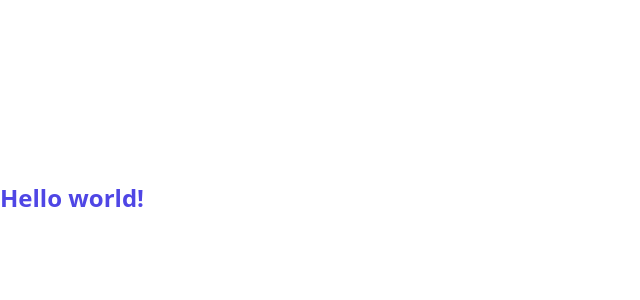
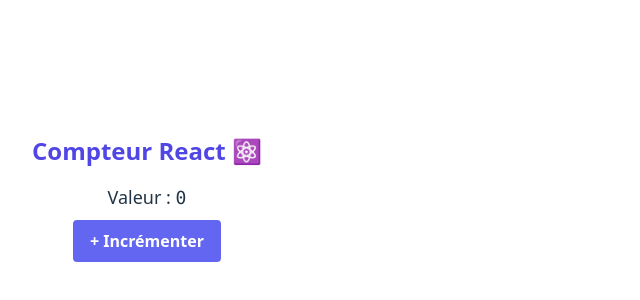
Before and after one commit to arnaud-rein/react-iot-project, a React (Vite) app: page / in a window 1280 px wide. Shown: the part 202-502 px from the top of the page, without its empty margins (0-640 px from the left). Built offline with nearby package versions, Linux system fonts and the light colour scheme.

Commit message:
ADD : exemple bouton increment

```diff
--- a/src/main.tsx
+++ b/src/main.tsx
@@ -6,11 +6,30 @@ import {
 } from "react-router-dom";
 import "./index.css";
 
+import { useState } from "react";
+
+function Home() {
+    const [count, setCount] = useState(0);
+
+    return (
+        <div className="p-8 text-center">
+            <h1 className="text-2xl font-bold text-indigo-600 mb-4">Compteur React ⚛️</h1>
+            <p className="text-lg mb-2">Valeur : <span className="font-mono">{count}</span></p>
+            <button
+                onClick={() => setCount(count + 1)}
+                className="bg-indigo-500 hover:bg-indigo-600 text-white font-bold py-2 px-4 rounded"
+            >
+                + Incrémenter
+            </button>
+        </div>
+    );
+}
+
 // Déclaration des routes
 const router = createBrowserRouter([
     {
         path: "/",
-        element: <div className="text-2xl font-bold text-indigo-600">Hello world!</div>,
+        element: <Home />,
     },
 ]);
 
```
